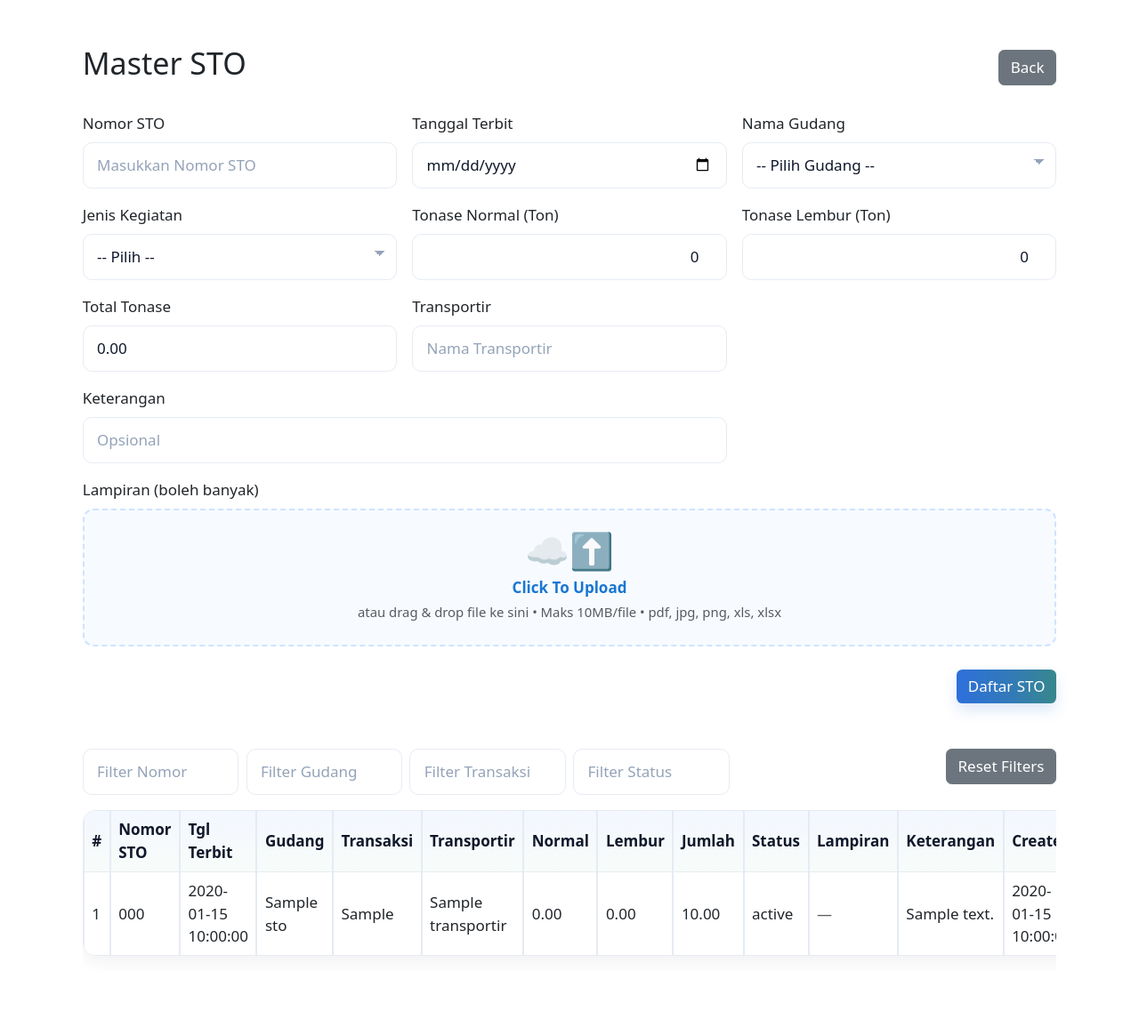
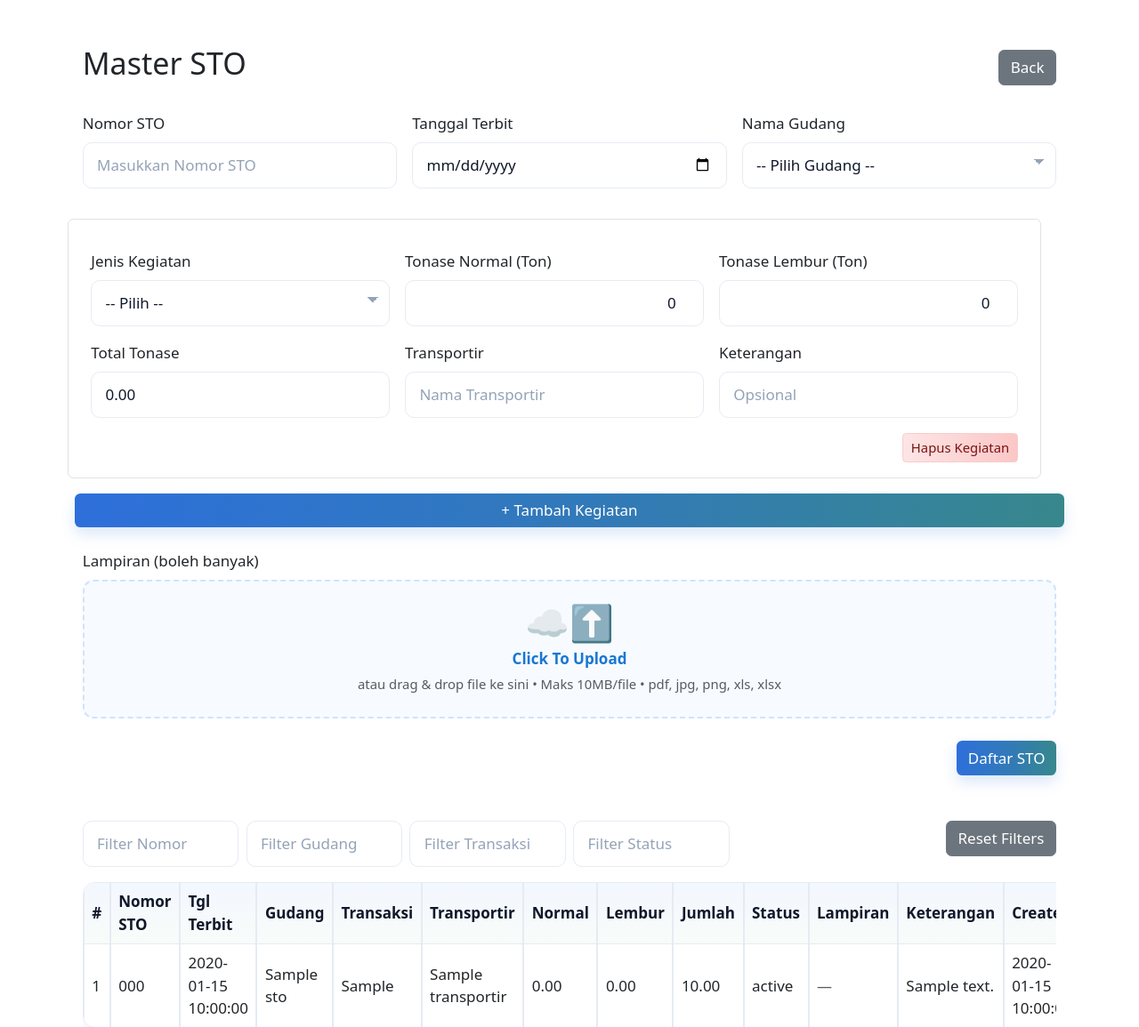
Before and after one commit to rizkyyfaauzi21/tamara, a PHP site: template app/views/sto/master.php in a window 1280 px wide. Shown: the top 1155 px of the page at 89% size. Before the commit the page ends 1075 px from the top, so only its background shows below. Run offline with PHP 8.4, Linux system fonts and the light colour scheme; the template is opened without the code that fills it: most values are stand-ins (such as "Sample title", 1, 10 or a date in 2020); some libraries are stand-ins or nearby versions.

Commit message:
feat: tambah kolom kegiatan di master sto

```diff
--- a/app/views/sto/master.php
+++ b/app/views/sto/master.php
@@ -47,9 +47,13 @@
         <?php endforeach;?>
       </select>
     </div>
+
+     <!-- BAGIAN KEGIATAN -->
+    <div id="kegiatan-wrapper" class="row g-3">
+      <div class="kegiatan-item row g-3 mb-2 border rounded p-3">
         <div class="col-md-4">
           <label class="form-label">Jenis Kegiatan</label>
-      <select name="jenis_transaksi" class="form-control" required>
+          <select name="jenis_transaksi[]" class="form-control" required>
             <option value="">-- Pilih --</option>
             <option value="BONGKAR">BONGKAR</option>
             <option value="MUAT">MUAT</option>
@@ -57,29 +61,35 @@
         </div>
         <div class="col-md-4">
           <label class="form-label">Tonase Normal (Ton)</label>
-      <input type="number" step="0.01" name="tonase_normal" id="tonase_normal" class="form-control" value="0">
+          <input type="number" step="0.01" name="tonase_normal[]" class="form-control tonase-normal" value="0">
         </div>
         <div class="col-md-4">
           <label class="form-label">Tonase Lembur (Ton)</label>
-      <input type="number" step="0.01" name="tonase_lembur" id="tonase_lembur" class="form-control" value="0">
+          <input type="number" step="0.01" name="tonase_lembur[]" class="form-control tonase-lembur" value="0">
         </div>
         <div class="col-md-4">
           <label class="form-label">Total Tonase</label>
-      <input type="text" id="total_tonase" class="form-control" readonly>
+          <input type="text" class="form-control total-tonase" readonly>
         </div>
         <div class="col-md-4">
           <label class="form-label">Transportir</label>
-      <input type="text" name="transportir" class="form-control" placeholder="Nama Transportir" required>
+          <input type="text" name="transportir[]" class="form-control" placeholder="Nama Transportir" required>
         </div>
-    <div class="col-md-8">
+        <div class="col-md-4">
           <label class="form-label">Keterangan</label>
-      <input type="text" name="keterangan" class="form-control" placeholder="Opsional">
+          <input type="text" name="keterangan[]" class="form-control" placeholder="Opsional">
+        </div>
+        <div class="col-12 text-end">
+          <button type="button" class="btn btn-danger btn-sm btn-hapus-kegiatan">Hapus Kegiatan</button>
+        </div>
+      </div>
     </div>
 
-    <!-- =========== Upload Multi File (baru) =========== -->
-    <div class="col-12">
+    <button type="button" id="tambah-kegiatan" class="btn btn-success mt-2">+ Tambah Kegiatan</button>
+
+  <!-- Upload multi file -->
+  <div class="col-12 mt-4">
     <label class="form-label">Lampiran (boleh banyak)</label>
-
     <div id="dz-create" class="uploader p-4 text-center mb-2">
       <div class="cloud mb-2">☁️⬆️</div>
       <div class="cta">Click To Upload</div>
@@ -87,14 +97,12 @@
         atau drag & drop file ke sini • Maks 10MB/file • pdf, jpg, png, xls, xlsx
       </small>
     </div>
-
     <input id="files-create" type="file" name="files[]" class="d-none" multiple
            accept=".pdf,.png,.jpg,.jpeg,.xls,.xlsx">
-
     <ul id="list-create" class="file-list"></ul>
   </div>
 
-    <div class="col-12 text-end">
+  <div class="col-12 text-end mt-3">
     <button type="submit" class="btn btn-primary">Daftar STO</button>
   </div>
 </form>
@@ -261,13 +269,56 @@
 <!-- ================= Script ================= -->
 <script>
 document.addEventListener('DOMContentLoaded', ()=>{
+  const wrapper = document.getElementById('kegiatan-wrapper');
+  const btnAdd = document.getElementById('tambah-kegiatan');
+
+  // Fungsi hitung total tonase per kegiatan
+  function hitungTotal(item) {
+    const n = item.querySelector('.tonase-normal');
+    const l = item.querySelector('.tonase-lembur');
+    const t = item.querySelector('.total-tonase');
+    function update() {
+      const total = (parseFloat(n.value) || 0) + (parseFloat(l.value) || 0);
+      t.value = total.toFixed(2);
+    }
+    n.addEventListener('input', update);
+    l.addEventListener('input', update);
+    update();
+  }
+
+  // Inisialisasi blok pertama
+  wrapper.querySelectorAll('.kegiatan-item').forEach(hitungTotal);
+
+  // Tambah kegiatan baru
+  btnAdd.addEventListener('click', function() {
+    const clone = wrapper.querySelector('.kegiatan-item').cloneNode(true);
+
+    // Reset semua input di clone
+    clone.querySelectorAll('input, select').forEach(el => {
+      if (el.tagName === 'SELECT') el.selectedIndex = 0;
+      else if (el.classList.contains('total-tonase')) el.value = '';
+      else el.value = '';
+    });
+
+    wrapper.appendChild(clone);
+    hitungTotal(clone);
+  });
+
+  // Hapus kegiatan
+  wrapper.addEventListener('click', function(e) {
+    if (e.target.classList.contains('btn-hapus-kegiatan')) {
+      const all = wrapper.querySelectorAll('.kegiatan-item');
+      if (all.length > 1) e.target.closest('.kegiatan-item').remove();
+      else alert('Minimal satu kegiatan harus ada.');
+    }
+  });
 
   // total tonase (form create)
-  const n = document.getElementById('tonase_normal'),
-        l = document.getElementById('tonase_lembur'),
-        t = document.getElementById('total_tonase');
-  function updTotal(){ t.value = ((parseFloat(n.value)||0)+(parseFloat(l.value)||0)).toFixed(2) }
-  n.addEventListener('input',updTotal); l.addEventListener('input',updTotal); updTotal();
+  // const n = document.getElementById('tonase_normal'),
+  //       l = document.getElementById('tonase_lembur'),
+  //       t = document.getElementById('total_tonase');
+  // function updTotal(){ t.value = ((parseFloat(n.value)||0)+(parseFloat(l.value)||0)).toFixed(2) }
+  // n.addEventListener('input',updTotal); l.addEventListener('input',updTotal); updTotal();
 
   // filter tabel (client side)
   document.querySelectorAll('.filter-input').forEach(inp=>{
```
Also changed, not shown: app/controllers/MasterStoController.php (+198 -27 lines). Lines whose indentation alone changed are shown as unchanged.
